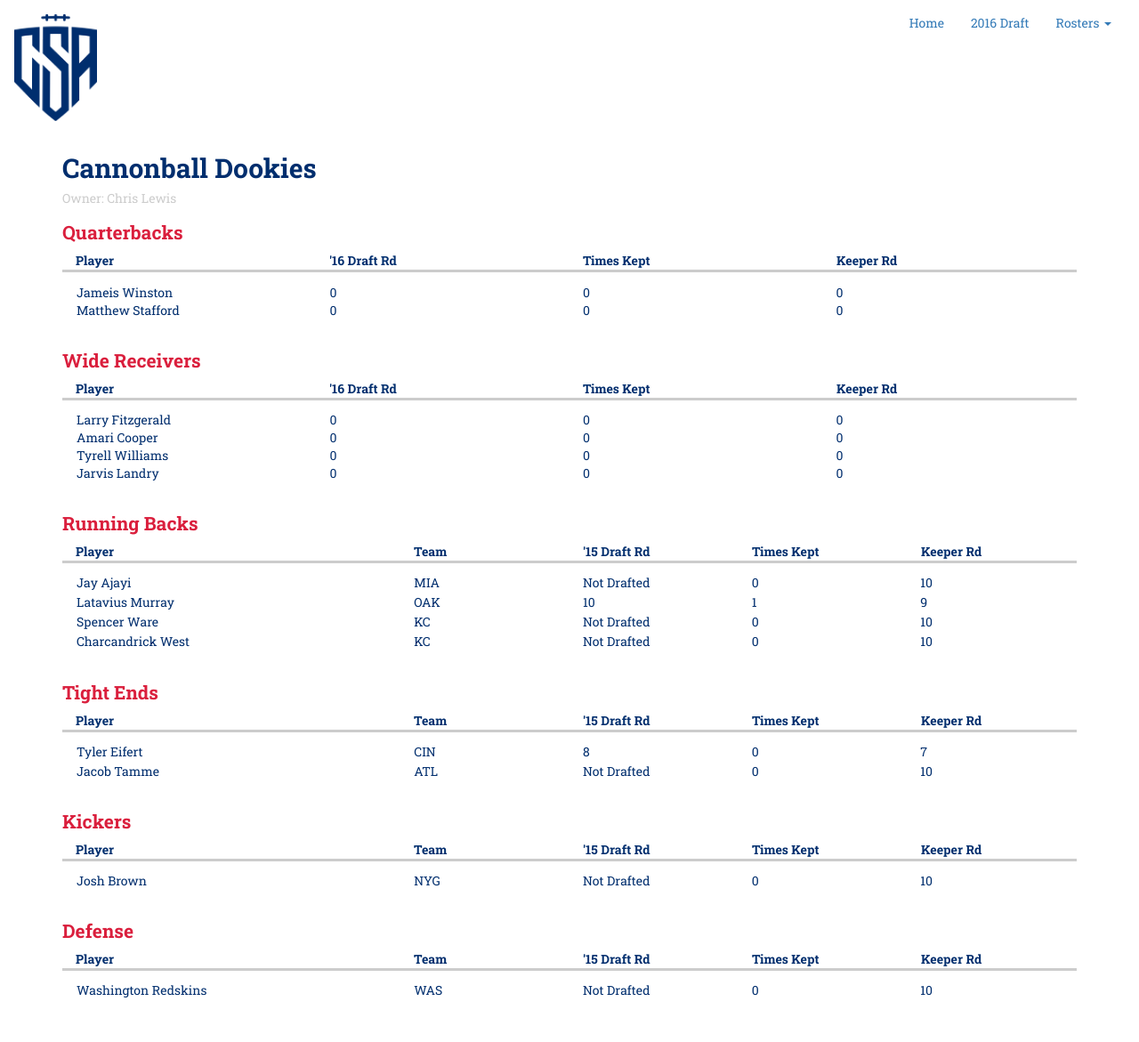
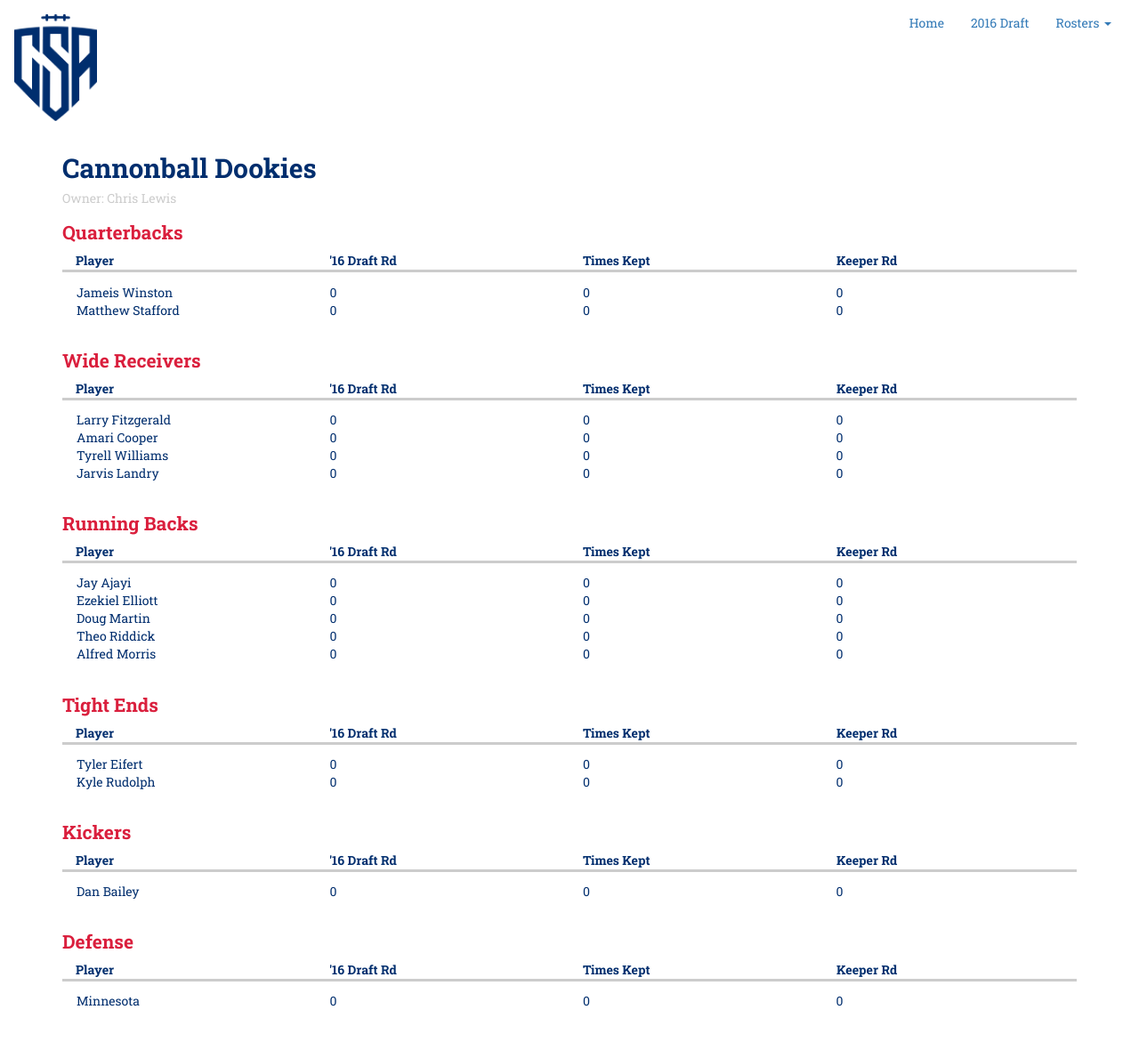
Before and after one commit to hichrislewis/csa-league.github.io, a Jekyll site: the page cannonballdookies.html, which Jekyll copies as it is, in a window 1280 px wide. Shown: the whole page at 89% size. Built offline with Jekyll 4.4.1, drawn with Linux system fonts in a browser that asks for light colours.

Commit message:
Update cannonballdookies.html

```diff
--- a/cannonballdookies.html
+++ b/cannonballdookies.html
@@ -114,100 +114,84 @@
   <h3>Running Backs</h3>
       <div class="col-xs-12 col-sm-12 col-md-12 col-lg-12 positionbox">
             <div class="row categories">
-                <div class="col-xs-4">Player</div>
-                <div class="col-xs-2">Team</div>
-                <div class="col-xs-2">'15 Draft Rd</div>
-                <div class="col-xs-2">Times Kept</div>
-                <div class="col-xs-2">Keeper Rd</div>
+                <div class="col-xs-3 col-sm-3 col-md-3 col-lg-3">Player</div>
+                <div class="col-xs-3 col-sm-3 col-md-3 col-lg-3">'16 Draft Rd</div>
+                <div class="col-xs-3 col-sm-3 col-md-3 col-lg-3">Times Kept</div>
+                <div class="col-xs-3 col-sm-3 col-md-3 col-lg-3">Keeper Rd</div>
             </div>
             <div class="row players">
-                <div class="col-xs-4">Jay Ajayi</div>
-                <div class="col-xs-2">MIA</div>
-                <div class="col-xs-2">Not Drafted</div>
-                <div class="col-xs-2">0</div>
-                <div class="col-xs-2">10</div>
-            </div>
-            <div class="row players">
-                <div class="col-xs-4">Latavius Murray</div>
-                <div class="col-xs-2">OAK</div>
-                <div class="col-xs-2">10</div>
-                <div class="col-xs-2">1</div>
-                <div class="col-xs-2">9</div>
-            </div>
-            <div class="row players">
-                <div class="col-xs-4">Spencer Ware</div>
-                <div class="col-xs-2">KC</div>
-                <div class="col-xs-2">Not Drafted</div>
-                <div class="col-xs-2">0</div>
-                <div class="col-xs-2">10</div>
-            </div>
-            <div class="row players">
-                <div class="col-xs-4">Charcandrick West</div>
-                <div class="col-xs-2">KC</div>
-                <div class="col-xs-2">Not Drafted</div>
-                <div class="col-xs-2">0</div>
-                <div class="col-xs-2">10</div>
+                <div class="col-xs-3 col-sm-3 col-md-3 col-lg-3">Jay Ajayi</div>
+                <div class="col-xs-3 col-sm-3 col-md-3 col-lg-3">0</div>
+                <div class="col-xs-3 col-sm-3 col-md-3 col-lg-3">0</div>
+                <div class="col-xs-3 col-sm-3 col-md-3 col-lg-3">0</div>
+                <div class="col-xs-3 col-sm-3 col-md-3 col-lg-3">Ezekiel Elliott</div>
+                <div class="col-xs-3 col-sm-3 col-md-3 col-lg-3">0</div>
+                <div class="col-xs-3 col-sm-3 col-md-3 col-lg-3">0</div>
+                <div class="col-xs-3 col-sm-3 col-md-3 col-lg-3">0</div>
+                <div class="col-xs-3 col-sm-3 col-md-3 col-lg-3">Doug Martin</div>
+                <div class="col-xs-3 col-sm-3 col-md-3 col-lg-3">0</div>
+                <div class="col-xs-3 col-sm-3 col-md-3 col-lg-3">0</div>
+                <div class="col-xs-3 col-sm-3 col-md-3 col-lg-3">0</div>
+                <div class="col-xs-3 col-sm-3 col-md-3 col-lg-3">Theo Riddick</div>
+                <div class="col-xs-3 col-sm-3 col-md-3 col-lg-3">0</div>
+                <div class="col-xs-3 col-sm-3 col-md-3 col-lg-3">0</div>
+                <div class="col-xs-3 col-sm-3 col-md-3 col-lg-3">0</div>
+                <div class="col-xs-3 col-sm-3 col-md-3 col-lg-3">Alfred Morris</div>
+                <div class="col-xs-3 col-sm-3 col-md-3 col-lg-3">0</div>
+                <div class="col-xs-3 col-sm-3 col-md-3 col-lg-3">0</div>
+                <div class="col-xs-3 col-sm-3 col-md-3 col-lg-3">0</div>
             </div>
         </div>
 
   <h3>Tight Ends</h3>
       <div class="col-xs-12 col-sm-12 col-md-12 col-lg-12 positionbox">
             <div class="row categories">
-                <div class="col-xs-4">Player</div>
-                <div class="col-xs-2">Team</div>
-                <div class="col-xs-2">'15 Draft Rd</div>
-                <div class="col-xs-2">Times Kept</div>
-                <div class="col-xs-2">Keeper Rd</div>
+                <div class="col-xs-3 col-sm-3 col-md-3 col-lg-3">Player</div>
+                <div class="col-xs-3 col-sm-3 col-md-3 col-lg-3">'16 Draft Rd</div>
+                <div class="col-xs-3 col-sm-3 col-md-3 col-lg-3">Times Kept</div>
+                <div class="col-xs-3 col-sm-3 col-md-3 col-lg-3">Keeper Rd</div>
             </div>
             <div class="row players">
-                <div class="col-xs-4">Tyler Eifert</div>
-                <div class="col-xs-2">CIN</div>
-                <div class="col-xs-2">8</div>
-                <div class="col-xs-2">0</div>
-                <div class="col-xs-2">7</div>
-            </div>
-            <div class="row players">
-                <div class="col-xs-4">Jacob Tamme</div>
-                <div class="col-xs-2">ATL</div>
-                <div class="col-xs-2">Not Drafted</div>
-                <div class="col-xs-2">0</div>
-                <div class="col-xs-2">10</div>
+                <div class="col-xs-3 col-sm-3 col-md-3 col-lg-3">Tyler Eifert</div>
+                <div class="col-xs-3 col-sm-3 col-md-3 col-lg-3">0</div>
+                <div class="col-xs-3 col-sm-3 col-md-3 col-lg-3">0</div>
+                <div class="col-xs-3 col-sm-3 col-md-3 col-lg-3">0</div>
+                <div class="col-xs-3 col-sm-3 col-md-3 col-lg-3">Kyle Rudolph</div>
+                <div class="col-xs-3 col-sm-3 col-md-3 col-lg-3">0</div>
+                <div class="col-xs-3 col-sm-3 col-md-3 col-lg-3">0</div>
+                <div class="col-xs-3 col-sm-3 col-md-3 col-lg-3">0</div>
             </div>
         </div>
 
   <h3>Kickers</h3>
       <div class="col-xs-12 col-sm-12 col-md-12 col-lg-12 positionbox">
             <div class="row categories">
-                <div class="col-xs-4">Player</div>
-                <div class="col-xs-2">Team</div>
-                <div class="col-xs-2">'15 Draft Rd</div>
-                <div class="col-xs-2">Times Kept</div>
-                <div class="col-xs-2">Keeper Rd</div>
+                <div class="col-xs-3 col-sm-3 col-md-3 col-lg-3">Player</div>
+                <div class="col-xs-3 col-sm-3 col-md-3 col-lg-3">'16 Draft Rd</div>
+                <div class="col-xs-3 col-sm-3 col-md-3 col-lg-3">Times Kept</div>
+                <div class="col-xs-3 col-sm-3 col-md-3 col-lg-3">Keeper Rd</div>
             </div>
             <div class="row players">
-                <div class="col-xs-4">Josh Brown</div>
-                <div class="col-xs-2">NYG</div>
-                <div class="col-xs-2">Not Drafted</div>
-                <div class="col-xs-2">0</div>
-                <div class="col-xs-2">10</div>
+                <div class="col-xs-3 col-sm-3 col-md-3 col-lg-3">Dan Bailey</div>
+                <div class="col-xs-3 col-sm-3 col-md-3 col-lg-3">0</div>
+                <div class="col-xs-3 col-sm-3 col-md-3 col-lg-3">0</div>
+                <div class="col-xs-3 col-sm-3 col-md-3 col-lg-3">0</div>
             </div>
         </div>
 
   <h3>Defense</h3>
       <div class="col-xs-12 col-sm-12 col-md-12 col-lg-12 positionbox">
             <div class="row categories">
-                <div class="col-xs-4">Player</div>
-                <div class="col-xs-2">Team</div>
-                <div class="col-xs-2">'15 Draft Rd</div>
-                <div class="col-xs-2">Times Kept</div>
-                <div class="col-xs-2">Keeper Rd</div>
+                <div class="col-xs-3 col-sm-3 col-md-3 col-lg-3">Player</div>
+                <div class="col-xs-3 col-sm-3 col-md-3 col-lg-3">'16 Draft Rd</div>
+                <div class="col-xs-3 col-sm-3 col-md-3 col-lg-3">Times Kept</div>
+                <div class="col-xs-3 col-sm-3 col-md-3 col-lg-3">Keeper Rd</div>
             </div>
             <div class="row players">
-                <div class="col-xs-4">Washington Redskins</div>
-                <div class="col-xs-2">WAS</div>
-                <div class="col-xs-2">Not Drafted</div>
-                <div class="col-xs-2">0</div>
-                <div class="col-xs-2">10</div>
+                <div class="col-xs-3 col-sm-3 col-md-3 col-lg-3">Minnesota</div>
+                <div class="col-xs-3 col-sm-3 col-md-3 col-lg-3">0</div>
+                <div class="col-xs-3 col-sm-3 col-md-3 col-lg-3">0</div>
+                <div class="col-xs-3 col-sm-3 col-md-3 col-lg-3">0</div>
             </div>
         </div>
 
```
